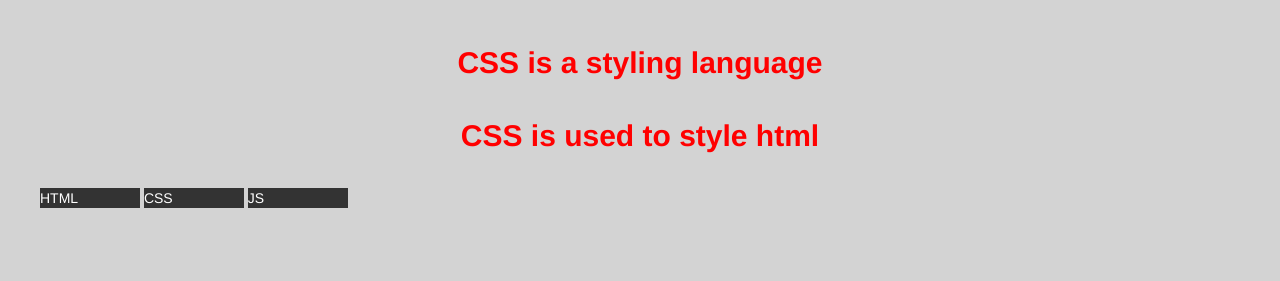
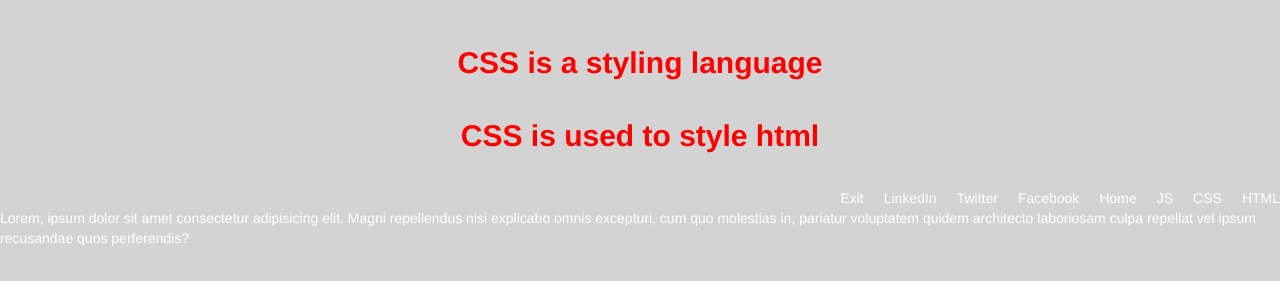
Before and after one commit to amirabehery/WebFullStack, a plain HTML site: page index.html in a window 1280 px wide. Shown: the part 123-404 px from the top of the page. Drawn offline with Linux system fonts and the light colour scheme.

Commit message:
Updating files

```diff
--- a/index.html
+++ b/index.html
@@ -22,6 +22,14 @@
         <li>CSS</li>
         <li>JS</li>
     </ul>
+    <ul>
+        <li>Home</li>
+        <li>Facebook</li>
+        <li>Twitter</li>
+        <li>LinkedIn</li>
+        <li>Exit</li>
+    </ul>
+    <p>Lorem, ipsum dolor sit amet consectetur adipisicing elit. Magni repellendus nisi explicabo omnis excepturi, cum quo molestias in, pariatur voluptatem quidem architecto laboriosam culpa repellat vel ipsum recusandae quos perferendis?</p>
 
 
 </body>
--- a/main.css
+++ b/main.css
@@ -30,7 +30,7 @@ h1 {
     margin: 20px;
 }
 
-li {
+/* li {
     list-style-type: none;
     margin: 0;
     padding: 0;
@@ -39,4 +39,14 @@ li {
     display: inline-block;
     width: 100px;
     height: fit-content ;
+} */
+
+li {
+    float: right;
+    margin-left: 20px;
+    list-style: none;
 }
+
+p{
+    clear: both;
+}
```
Also changed, not shown: Session_2-Task_1/main.html (added, +12 -0 lines).
